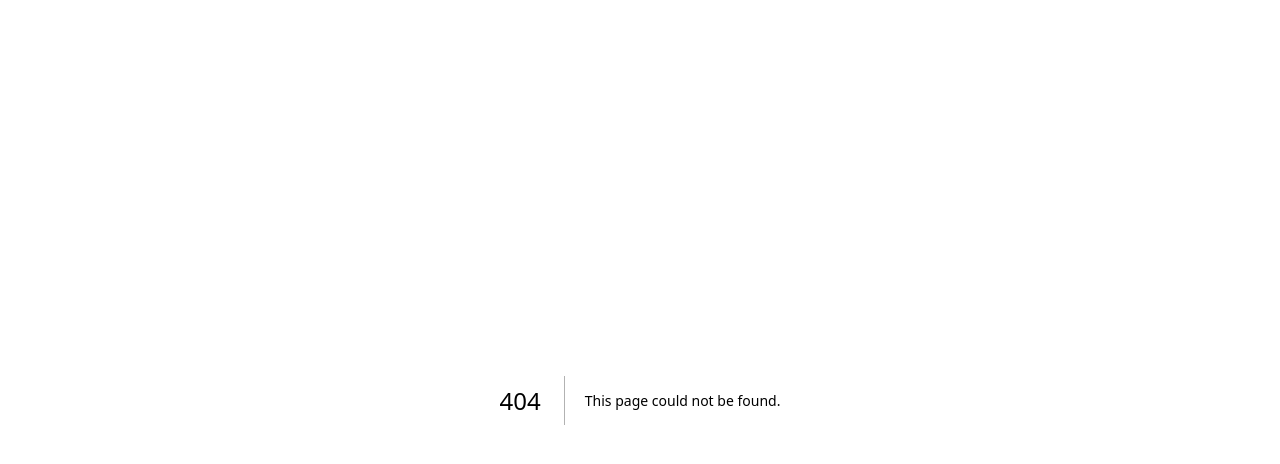
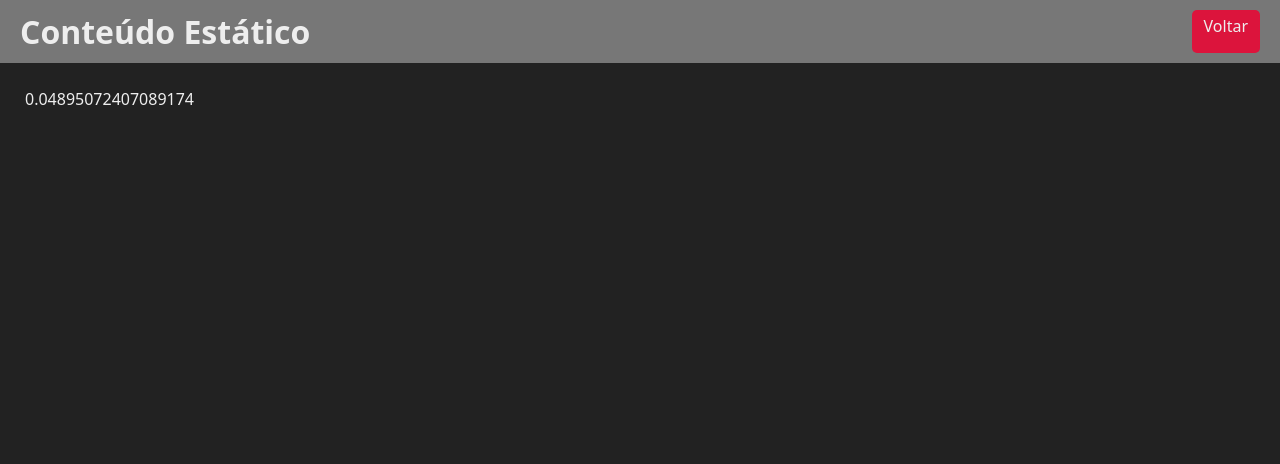
Before and after one commit to Jaoovit/foundations, a Next.js app: page /estatico in a window 1280 px wide. Before the commit this address had no page. Shown: the top 464 px of the page. Built offline with nearby package versions, Linux system fonts and the light colour scheme.

Commit message:
create a page with static content

```diff
--- a/src/components/Navegador.jsx
+++ b/src/components/Navegador.jsx
@@ -3,7 +3,7 @@
 
 export default function Navegador(props) {
     return (
-        <Link href={props.destino}>
+        <Link href={props.destino} passHref>
             <div className={styles.navegador} style={{
                 backgroundColor: props.cor ?? 'dodgerblue'
             }}>
--- /dev/null
+++ b/src/pages/estatico.jsx
@@ -0,0 +1,19 @@
+import Layout from "../components/Layout";
+
+export function getStaticProps() {
+    return {
+        props: {
+            numero: Math.random()
+        }
+    }
+}
+
+export default function Estatico(props) {
+    return (
+        <Layout titulo="Conteúdo Estático">
+            <div>{props.numero}</div>
+
+        </Layout>
+
+    )
+}
--- a/src/pages/index.jsx
+++ b/src/pages/index.jsx
@@ -16,6 +16,7 @@
             <Navegador texto="Navegação #02" destino="/cliente/sp-2/321" cor="blue"/>
             <Navegador texto="Componente com Estado" destino="/estado" cor="#a45b71"/>
             <Navegador texto="Integração com API #01" destino="/integracao_1" cor="#42a9a9"/>
+            <Navegador texto="Conteúdo Estático" destino="/estatico" cor="#fa054a"/>
         </div>
     )
 }
--- a/src/pages/integracao_1.jsx
+++ b/src/pages/integracao_1.jsx
@@ -10,8 +10,10 @@
         const resp = await fetch(`http://localhost:3000/api/clientes/${codigo}`)
         const dados = await resp.json()
         setCliente(dados)
-          .then(resp => resp.json())
-          .then(dados => setCliente(dados))
+
+        //fetch(`http://localhost:3000/api/clientes/${codigo}`)
+        //  .then(resp => resp.json())
+        //  .then(dados => setCliente(dados))
     }
 
 
```
